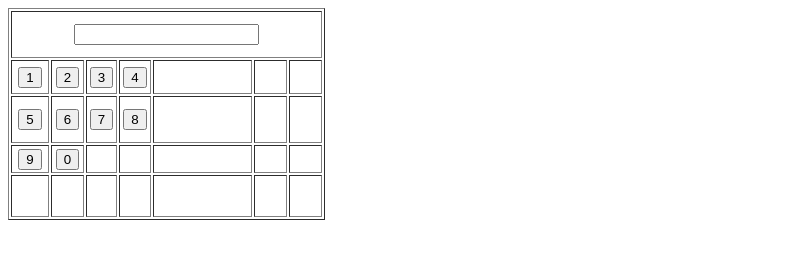
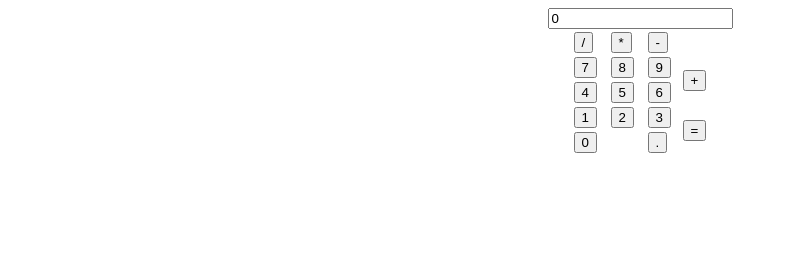
Before and after one commit to Jamilton06/calculadora, a plain HTML site: page index.html in a window 1280 px wide. Shown: the whole page, without its empty margins (0-788 px from the left). Drawn offline with Linux system fonts and the light colour scheme.

Commit message:
calculadora
desarrollo de calculadora

```diff
--- a/index.html
+++ b/index.html
@@ -1,79 +1,75 @@
-<html>
+
+<html >
   <head>
-	<title>calculadora</title>
-    <link href="style.css" rel="stylesheet" type="text/css">
-    <script type="text/javascript" src="operaciones.js"></script>
-
+    <title>Calculadora</title>
+    <script src="operaciones.js"></script>
   </head>
 <body>
-<form name="form1" method="post" action="">
-  <table width="317" height="212" border="1">
+  <div align="center">
+  <table>
+    <form name="formi" action="" method="">
+          <input type="text" value=0 name="ver"/></th>
         <tr>
-      <td colspan="7"><label>
-        <div align="center">
-          <input type="text" name="id_mostrar" id="id_mostrar">
-          </div>
-      </label></td>
+          <b>
+            <td width="33">
+              <input type="button" name="dividir" value="/"  onclick="operacion(4)" />
+            </td>
+            <td width="33">
+              <input type="button" name="multiplicar" value="*" onclick="operacion(3)"/>
+            </td>
+            <td width="31">
+              <input type="button" name="menos" value="-"  onclick="operacion(2)"/>
+            </td>
           </tr>
       <tr>
-      <td width="34" height="34"><label>
-        <div align="center">
-          <input type="submit" name="id_1" id="id_1" value="1" onClick="calcular(1)">
-          </div>
-      </label></td>
-      <td width="29"><div align="center">
-        <input type="submit" name="id_2" id="id_2" value="2" onClick="calcular(2)">
-      </div></td>
-      <td width="27"><div align="center">
-        <input type="submit" name="id_3" id="id_3" value="3" onClick="calcular(3)">
-      </div></td>
-      <td width="28"><div align="center">
-        <input type="submit" name="id_4" id="id_4" value="4" onClick="calcular(4)">
-      </div></td>
-      <td width="95">&nbsp;</td>
-      <td width="29">&nbsp;</td>
-      <td width="29">&nbsp;</td>
+        <td>
+          <input type="button" name="siete" value=7 onclick="mostrar(7)"/>
+        </td>
+        <td>
+          <input type="button" onclick="mostrar(8)"name="ocho" value="8" />
+        </td>
+        <td>
+          <input type="button" name="nueve" value="9" onclick="mostrar(9)" />
+        </td>
+        <td rowspan="2">
+          <input type="button" size="20" name="mas" value="+" onclick="operacion(1)"/>
+        </td>
       </tr>
       <tr>
-      <td><div align="center">
-        <input type="submit" name="id_5" id="id_5" value="5" onClick="calcular(5)">
-      </div></td>
-      <td><div align="center">
-        <input type="submit" name="id_6" id="id_6" value="6" onClick="calcular(6)">
-      </div></td>
-      <td><div align="center">
-        <input type="submit" name="id_7" id="id_7" value="7" onClick="calcular(7)">
-      </div></td>
-      <td><div align="center">
-        <input type="submit" name="id_8" id="id_8" value="8" onClick="calcular(8)">
-      </div></td>
-      <td>&nbsp;</td>
-      <td>&nbsp;</td>
-      <td>&nbsp;</td>
+        <td>
+          <input type="button" name="cuatro" value="4" onclick="mostrar(4)" />
+        </td>
+        <td>
+          <input type="button" name="cinco" onclick="mostrar(5)" value="5" />
+        </td>
+        <td>
+          <input type="button" name="seis" onclick="mostrar(6)" value="6" />
+        </td>
       </tr>
       <tr>
-      <td height="28"><div align="center">
-        <input type="submit" name="id_9" id="id_9" value="9" onClick="calcular(9)">
-      </div></td>
-      <td><div align="center">
-        <input type="submit" name="id_0" id="id_0" value="0" onClick="calcular(0)">
-      </div></td>
-      <td>&nbsp;</td>
-      <td>&nbsp;</td>
-      <td>&nbsp;</td>
-      <td>&nbsp;</td>
-      <td>&nbsp;</td>
+        <td>
+          <input type="button" name="uno" value="1" onclick="mostrar(1)" />
+        </td>
+        <td>
+          <input type="button"name="dos" onclick="mostrar(2)" value="2" />
+        </td>
+        <td>
+          <input type="button" name="tres" value="3" onclick="mostrar(3)" />
+        </td>
+        <td rowspan="2">
+          <input type="button" name="igual" value="="  onclick="resultado()"/>
+        </td>
       </tr>
       <tr>
-      <td>&nbsp;</td>
-      <td>&nbsp;</td>
-      <td>&nbsp;</td>
-      <td>&nbsp;</td>
-      <td>&nbsp;</td>
-      <td>&nbsp;</td>
-      <td>&nbsp;</td>
+        <td colspan="2">
+          <input type="button" name="cero" value="0"  onclick="mostrar(0)"/>
+        </td>
+        <td>
+          <input type="button"name="punto" value="."  onclick="mostrar(.)"/>
+        </td>
       </tr>
-  </table>
   </form>
+  </table></td></tr></table>
+  </div>
 </body>
 </html>
--- a/operaciones.js
+++ b/operaciones.js
@@ -1,6 +1,63 @@
-function calcular (valor) {
-	// body...
-alert('Bienvenido al curso JavaScript de aprenderaprogramar.com');
+ var num1=0;
+  var num2=0;
+  var mostrado="";
+  comprobador=0;
+  operador=0;
 
 
+function operacion(a){
+  switch (a){
+    case 1:
+      operador=1
+      document.formi.ver.value="+";
+      break;
+    case 2:
+      operador=2
+      document.formi.ver.value="-";
+      break;
+    case 3:
+      operador=3
+      document.formi.ver.value="*";
+      break;
+    case 4:
+      operador=4
+      document.formi.ver.value="div";
+      break;
+    default:
+    break;
+  }
+  mostrado="";
+  comprobador=1;
 }
+
+function mostrar(a){
+  mostrado=mostrado+a;
+  document.formi.ver.value=mostrado;
+  if(comprobador==0){
+    num1=parseFloat(mostrado);
+  }
+  else if(comprobador==1){
+    num2=parseFloat(mostrado);
+}
+}
+
+function resultado(){
+  switch (operador){
+    case 1:
+      document.formi.ver.value=num1+num2;
+      break;
+    case 2:
+      document.formi.ver.value=num1-num2;
+      break;
+    case 3:
+      document.formi.ver.value=num1*num2;
+      break;
+    case 4:
+      document.formi.ver.value=num1/num2;
+      break;
+      default:
+    break;
+  }
+  num1=parseFloat(document.formi.ver.value);
+  mostrado="";
+}
```
Lines whose indentation alone changed are shown as unchanged.
